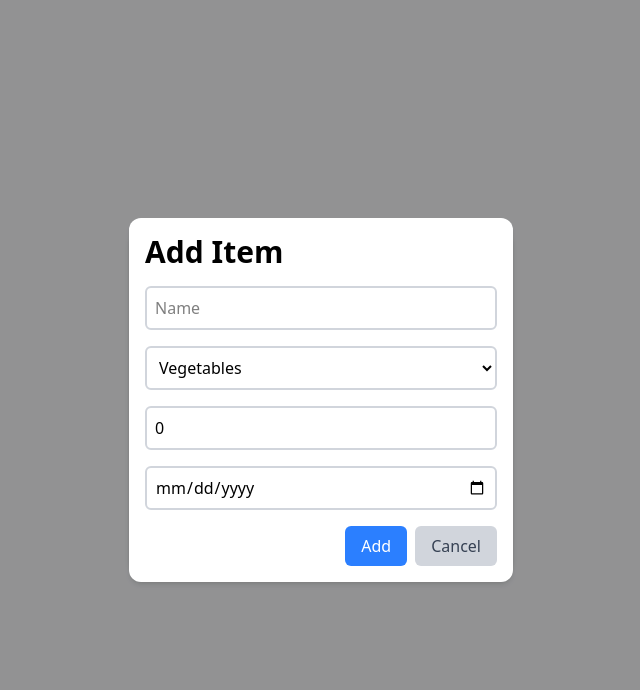
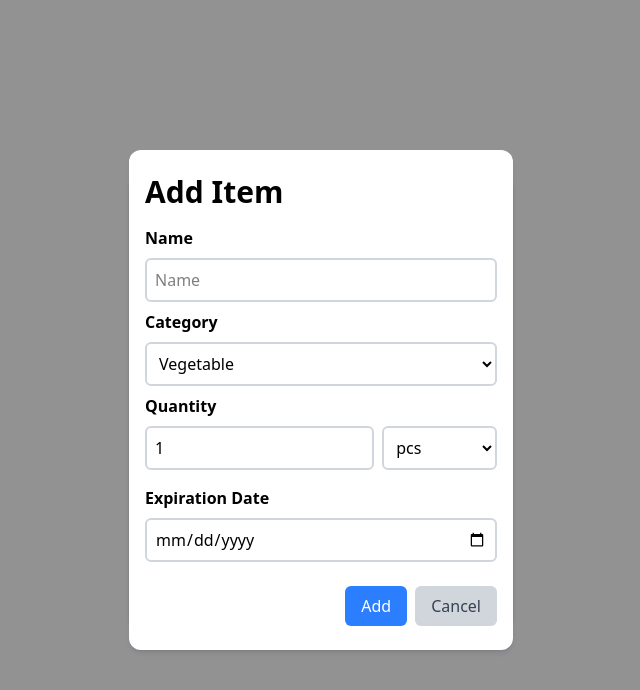
Before and after one commit to brynsgtn/frozentrack, a React (Vite) app: page / in a window 1280 px wide. Both pictures are taken after typing "Sample" into the empty fields and a click on the button "Add Item". Shown: the top 690 px of the page, without its empty margins (319-959 px from the left). Built offline with nearby package versions, Linux system fonts and the light colour scheme.

Commit message:
Add add and minus quantity functionality

```diff
--- a/src/App.tsx
+++ b/src/App.tsx
@@ -6,12 +6,15 @@ function App() {
 
   type Item = {
     name: string,
-    category: 'vegetables' | 'pork' | 'beef' | 'chicken' | 'fish' | 'desserts',
+    category: 'vegetable' | 'pork' | 'beef' | 'chicken' | 'fish' | 'dessert',
     quantity: number,
+    unit: 'pcs' | 'pack' | 'kg' | 'g' | 'bottle'
     dateFrozen: string,
     expirationDate: string,
     status: 'fresh' | 'expiringSoon' | 'expired'
   }
+
+  const categories: String[] = ['vegetable', 'pork', 'beef', 'chicken', 'fish', 'dessert']
 
   const today: string = new Date().toISOString().split('T')[0];
 
@@ -21,18 +24,22 @@ function App() {
 
   const [addItem, setAddItem] = useState<Item>({
     name: '',
-    category: 'vegetables',
-    quantity: 0,
-    dateFrozen: '',
+    category: 'vegetable',
+    quantity: 1,
+    unit: 'pcs',
+    dateFrozen: today,
     expirationDate: '',
     status: 'fresh'
   });
 
-  const handleAddItem = (e: React.FormEvent<HTMLFormElement>) => {
+
+
+  const handleAddItem = (e: React.FormEvent<HTMLFormElement>): void => {
 
     e.preventDefault();
 
     if (addItem) {
+      console.log('Adding item:', addItem)
       setItems([...items, addItem])
       setAddItem({
         name: '',
@@ -44,9 +51,26 @@ function App() {
       })
       setIsModalOpen(false)
     } else {
-      setAddItem(newItem)
-      setIsModalOpen(false)
+      console.log('No item added')
     }
+  }
+
+  const handleAddQuantity = (index: number): void => {
+    setItems(prevItems =>
+      prevItems.map((item, i) => i === index ? { ...item, quantity: item.quantity + 1 } : item)
+    );
+
+  }
+
+  const handleMinusQuantity = (index: number): void => {
+    setItems(prevItems =>
+      prevItems.map((item, i) => i === index ? { ...item, quantity: item.quantity - 1 } : item).filter(item => item.quantity > 0)
+    );
+
+  }
+
+  const handleDeleteItem = (index: number): void => {
+    setItems(prevItems => prevItems.filter((_, i) => i !== index))
   }
 
 
@@ -60,32 +84,70 @@ function App() {
     <div className='bg-gray-100 min-h-screen p-4 grid place-items-center'>
       <div className='bg-white mx-auto max-w-sm p-4 rounded-xl shadow-md'>
         <h1 className='text-3xl font-bold mb-4'>Frozen Track</h1>
-        <h3 className='text-xl font-semibold mb-2'>Inventory</h3>
+
         <button className='bg-blue-500 text-white px-4 py-2 rounded-md mb-4 w-full hover:bg-blue-600 hover:cursor-pointer' onClick={() => setIsModalOpen(true)}>Add Item</button>
         <input type="text" placeholder="Search" className='border border-gray-300 px-4 py-2 rounded-md mb-4 w-full' />
-        <table className='w-full'>
-          <thead>
-            <tr className='border-b-2 border-gray-300'>
-              <th className='text-left font-normal py-3'>Name</th>
-              <th className='text-left font-normal py-3'>Qty</th>
-              <th className='text-left font-normal py-3'>Status</th>
-              <th className='text-left font-normal py-3'>Actions</th>
-            </tr>
-          </thead>
-          <tbody>
-            {items.map((item, index) => (
-              <tr className='border-b-2 border-gray-300' key={index}>
-                <td className='py-3'>{item.name}</td>
-                <td className='py-3'>{item.quantity}</td>
-                <td className='py-3'>{item.status}</td>
-                <td>
+        <div className="flex flex-wrap gap-2 mb-4">
+          {categories.map((category, index) => (
+            <button
+              key={index}
+              className="inline-flex items-center rounded-xl bg-blue-100 px-3 py-1 text-sm font-medium text-blue-700
+                 hover:bg-blue-200 hover:scale-105 transition-all duration-200 shadow-sm hover:cursor-pointer"
+            >
+              {category}
+            </button>
+          ))}
+        </div>
+        <div className='flex items-center mb-2'>
+          <h3 className='text-lg font-medium '>All Items</h3>
+          <button className='ms-auto text-sm hover:cursor-pointer transition-transform duration-150 active:scale-90 hover:text-blue-500'>Edit</button>
+        </div>
+
+        <div className='w-full'>
+          {items.length > 0 ? (
+            <div>
+              {items.map((item, index) => (
+                <div className='flex items-center px-3 bg-gray-100 rounded-xl mb-4' key={index}>
+                  <div className=''>
+                    <div className='font-semibold'>{item.name.toUpperCase()}</div>
+
+                  </div>
+                  <div className='ms-2'>
+                    <span className="inline-flex items-center rounded-xl bg-green-400/10 px-1.5 py-0.5  text-xs font-medium text-green-400 inset-ring inset-ring-green-500/20">
+                      {item.status}
+                    </span>
+                  </div>
+
+                  {/* <div>
                   <button className='px-2 py-1 rounded-md hover:cursor-pointer'><svg stroke="currentColor" fill="currentColor" strokeWidth="0" viewBox="0 0 1024 1024" height="1em" width="1em" xmlns="http://www.w3.org/2000/svg"><path d="M880 836H144c-17.7 0-32 14.3-32 32v36c0 4.4 3.6 8 8 8h784c4.4 0 8-3.6 8-8v-36c0-17.7-14.3-32-32-32zm-622.3-84c2 0 4-.2 6-.5L431.9 722c2-.4 3.9-1.3 5.3-2.8l423.9-423.9a9.96 9.96 0 0 0 0-14.1L694.9 114.9c-1.9-1.9-4.4-2.9-7.1-2.9s-5.2 1-7.1 2.9L256.8 538.8c-1.5 1.5-2.4 3.3-2.8 5.3l-29.5 168.2a33.5 33.5 0 0 0 9.4 29.8c6.6 6.4 14.9 9.9 23.8 9.9z"></path></svg></button>
-                  <button className='px-2 py-1 rounded-md hover:cursor-pointer'><svg stroke="currentColor" fill="currentColor" strokeWidth="0" viewBox="0 0 1024 1024" height="1em" width="1em" xmlns="http://www.w3.org/2000/svg"><path d="M864 256H736v-80c0-35.3-28.7-64-64-64H352c-35.3 0-64 28.7-64 64v80H160c-17.7 0-32 14.3-32 32v32c0 4.4 3.6 8 8 8h60.4l24.7 523c1.6 34.1 29.8 61 63.9 61h454c34.2 0 62.3-26.8 63.9-61l24.7-523H888c4.4 0 8-3.6 8-8v-32c0-17.7-14.3-32-32-32zm-200 0H360v-72h304v72z"></path></svg></button></td>
-              </tr>
-            ))}
-          </tbody>
+                  <button className='px-2 py-1 rounded-md hover:cursor-pointer'><svg stroke="currentColor" fill="currentColor" strokeWidth="0" viewBox="0 0 1024 1024" height="1em" width="1em" xmlns="http://www.w3.org/2000/svg"><path d="M864 256H736v-80c0-35.3-28.7-64-64-64H352c-35.3 0-64 28.7-64 64v80H160c-17.7 0-32 14.3-32 32v32c0 4.4 3.6 8 8 8h60.4l24.7 523c1.6 34.1 29.8 61 63.9 61h454c34.2 0 62.3-26.8 63.9-61l24.7-523H888c4.4 0 8-3.6 8-8v-32c0-17.7-14.3-32-32-32zm-200 0H360v-72h304v72z"></path></svg></button>
+                </div> */}
+                  <div className='flex justify-between items-center ms-auto'>
+                    <button className='px-1 py-1 text-white rounded-md hover:cursor-pointer bg-blue-500 me-2  transition-transform duration-150 active:scale-90   hover:bg-blue-600'
+                      onClick={() => handleAddQuantity(index)}>
+                      <svg stroke="currentColor" fill="currentColor" strokeWidth="0" viewBox="0 0 1024 1024" version="1.1" height="1em" width="1em" xmlns="http://www.w3.org/2000/svg"><defs></defs><path d="M474 152m8 0l60 0q8 0 8 8l0 704q0 8-8 8l-60 0q-8 0-8-8l0-704q0-8 8-8Z" ></path><path d="M168 474m8 0l672 0q8 0 8 8l0 60q0 8-8 8l-672 0q-8 0-8-8l0-60q0-8 8-8Z" ></path></svg>
+                    </button>
+                    <div className='py-5 ms-auto'>{item.quantity} {item.unit}</div>
+                    <button className='px-1 py-1 ms-2  text-white rounded-md hover:cursor-pointer  bg-blue-500 me-2  transition-transform duration-150 active:scale-90   hover:bg-blue-600'
+                      onClick={() => handleMinusQuantity(index)}>
+                      <svg stroke="currentColor" fill="currentColor" strokeWidth="0" viewBox="0 0 1024 1024" height="1em" width="1em" xmlns="http://www.w3.org/2000/svg"><path d="M872 474H152c-4.4 0-8 3.6-8 8v60c0 4.4 3.6 8 8 8h720c4.4 0 8-3.6 8-8v-60c0-4.4-3.6-8-8-8z"></path></svg>
+                    </button>
 
-        </table>
+                  </div>
+
+                  {/* <div className='py-5'>{item.expirationDate}</div> */}
+
+                </div>
+              ))}
+            </div>
+          ) : (
+            <div className="text-center py-4 h-20 grid place-items-center">
+              <p className="text-gray-500">No items found</p>
+            </div>
+          )}
+
+
+        </div>
         <div className='w-full mt-4 flex items-center justify-between px-4 py-2'>
           <div>1-5 of 7</div>
           <div >1 2 3 4 5</div>
@@ -94,31 +156,60 @@ function App() {
       {/* Add Item Form */}
       {isModalOpen && (
         <div className="fixed inset-0 bg-black/40 flex items-center justify-center">
-          <div className='bg-white p-4 rounded-xl shadow-md w-full max-w-sm'>
+          <div className='bg-white px-4 py-6 rounded-xl shadow-md w-full max-w-sm'>
             <h1 className='text-3xl font-bold mb-4'>Add Item</h1>
             <form onSubmit={handleAddItem}>
-              <input type="text" placeholder='Name' className='border-2 border-gray-300 p-2 rounded-md w-full mb-4' value={addItem?.name || ''} onChange={(e) => setAddItem({ ...addItem, name: e.target.value })} />
+              <label className="text-md font-semibold mb-2 block">Name</label>
+              <input type="text" placeholder='Name' className='border-2 border-gray-300 p-2 rounded-md w-full mb-2' value={addItem?.name || ''} onChange={(e) => setAddItem({ ...addItem, name: e.target.value })} />
+              <label className="text-md font-semibold mb-2 block">Category</label>
               <select
-                className="border-2 border-gray-300 p-2 rounded-md w-full mb-4"
+                className="border-2 border-gray-300 p-2 rounded-md w-full mb-2"
                 value={addItem.category}
                 onChange={(e) =>
                   setAddItem({
                     ...addItem,
-                    category: e.target.value as 'vegetables' | 'pork' | 'beef' | 'chicken' | 'fish' | 'desserts',
+                    category: e.target.value as 'vegetable' | 'pork' | 'beef' | 'chicken' | 'fish' | 'dessert',
                   })
                 }
               >
-                <option value="vegetables">Vegetables</option>
+                <option value="vegetables">Vegetable</option>
                 <option value="pork">Pork</option>
                 <option value="beef">Beef</option>
                 <option value="chicken">Chicken</option>
                 <option value="fish">Fish</option>
-                <option value="desserts">Desserts</option>
+                <option value="desserts">Dessert</option>
               </select>
+              <label className="text-md font-semibold block mb-2">Quantity</label>
+              <div className="flex gap-2 mb-4">
 
-              <input type="number" placeholder='Quantity' className='border-2 border-gray-300 p-2 rounded-md w-full mb-4' value={addItem?.quantity.toString() || ''} onChange={(e) => setAddItem({ ...addItem, quantity: parseInt(e.target.value) || 0 })} />
+                <input
+                  type="number"
+                  min={0}
+                  className="border-2 border-gray-300 p-2 rounded-md w-2/3"
+                  value={addItem.quantity}
+                  onChange={(e) =>
+                    setAddItem({ ...addItem, quantity: Number(e.target.value) })
+                  }
+                />
+
+                <select
+                  className="border-2 border-gray-300 p-2 rounded-md w-1/3"
+                  value={addItem.unit}
+                  onChange={(e) =>
+                    setAddItem({ ...addItem, unit: e.target.value as Item['unit'] })
+                  }
+                >
+                  <option value="pcs">pcs</option>
+                  <option value="pack">pack</option>
+                  <option value="kg">kg</option>
+                  <option value="g">g</option>
+                  <option value="bottle">bottle</option>
+                </select>
+              </div>
+
+              <label className="text-md font-semibold mb-2 block">Expiration Date</label>
               <input type="date" placeholder='Expiration Date' className='border-2 border-gray-300 p-2 rounded-md w-full mb-4' value={addItem?.expirationDate || ''} onChange={(e) => setAddItem({ ...addItem, expirationDate: e.target.value })} />
-              <div className='flex justify-end'>
+              <div className='flex justify-end mt-2'>
                 <button className='bg-blue-500 text-white px-4 py-2 rounded-md hover:bg-blue-600' type='submit' >Add</button>
                 <button className='bg-gray-300 text-gray-700 px-4 py-2 rounded-md hover:bg-gray-400 ms-2' onClick={() => setIsModalOpen(false)}>Cancel</button>
               </div>
```
